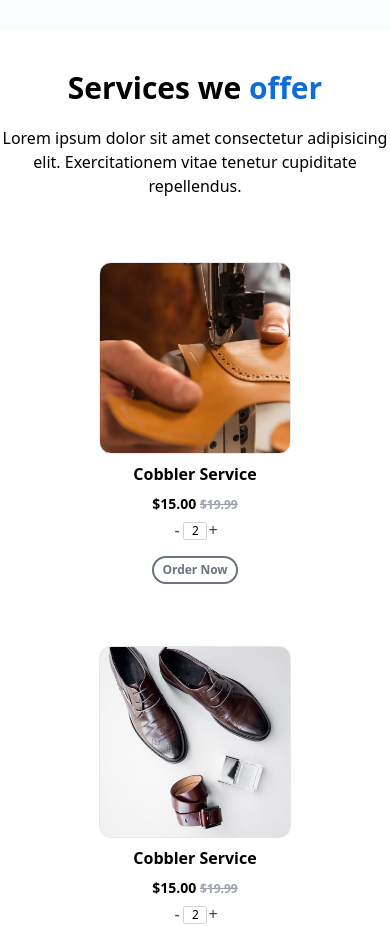
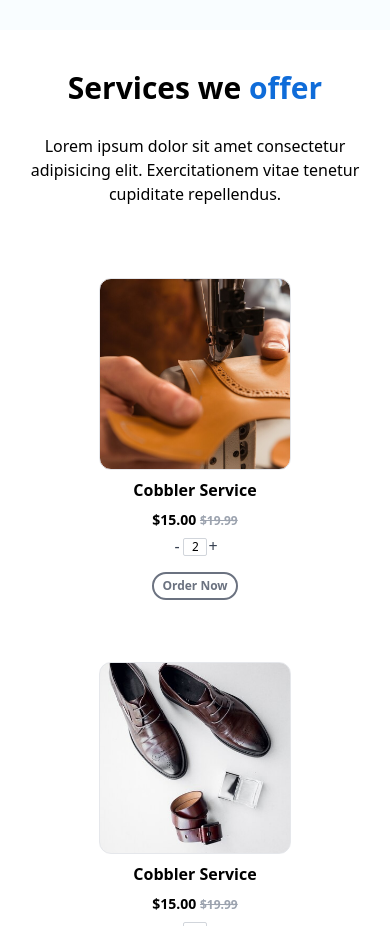
Before and after one commit to iamrohiiit04/Mochi-Online_Shoe_repair, a website built with Vite: page index.html in a window 390 px wide. Shown: the part 5080-6006 px from the top of the page. Built offline with nearby package versions, Linux system fonts and the light colour scheme; files whose address does not match are found by name.

Commit message:
Rectified padding

```diff
--- a/index.html
+++ b/index.html
@@ -635,7 +635,7 @@
       <!--Container-->
       <div class="md:w-2/3 mx-auto">
         <h2 class="text-center md:text-left text-3xl font-bold mb-5 mt-10">Services we <span class="text-bright-navy-blue">offer</span></h2>
-        <p class="w-full md:w-1/2 text-center md:text-left mb-16">Lorem ipsum dolor sit amet consectetur adipisicing elit. Exercitationem vitae tenetur cupiditate repellendus.</p>
+        <p class="p-2 md:p-0 md:w-1/2 text-center md:text-left mb-16">Lorem ipsum dolor sit amet consectetur adipisicing elit. Exercitationem vitae tenetur cupiditate repellendus.</p>
         <!--Arrow and Services Prices Cards-->
         <div class="flex flex-col md:flex-row items-center">
           <!--Left Arrow-->
```
